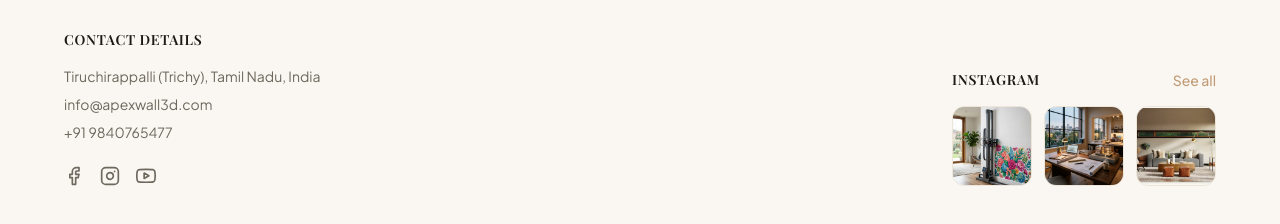
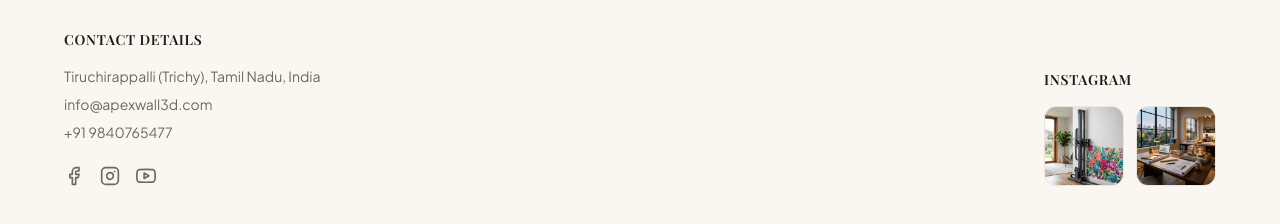
Before and after one commit to JayaSuriya24/ApexWall_3D_Website, a Next.js app: page / in a window 1280 px wide. Shown: the part 11410-11634 px from the top of the page. Built offline with nearby package versions, Linux system fonts and the light colour scheme; a web font is replaced by a local one.

Commit message:
fix: remove 'See all' and 3rd instagram image

```diff
--- a/src/components/sections/footer.tsx
+++ b/src/components/sections/footer.tsx
@@ -154,13 +154,11 @@ export function Footer() {
           <div className="flex flex-col gap-4">
             <div className="flex items-center justify-between">
               <h4 className="font-semibold text-foreground text-sm uppercase tracking-wider">Instagram</h4>
-              <span className="text-primary text-sm font-medium cursor-pointer">See all</span>
             </div>
             <div className="flex gap-3">
               {[
                 "/images/direct-to-wall.jpg",
                 "/images/architects_bg.jpg",
-                "/images/interior-design.png",
               ].map((img, i) => (
                 <div key={i} className="w-20 h-20 rounded-xl overflow-hidden border border-card-border">
                   <img src={img} alt="Instagram preview" className="w-full h-full object-cover hover:scale-110 transition-transform duration-500 cursor-pointer" />
```
